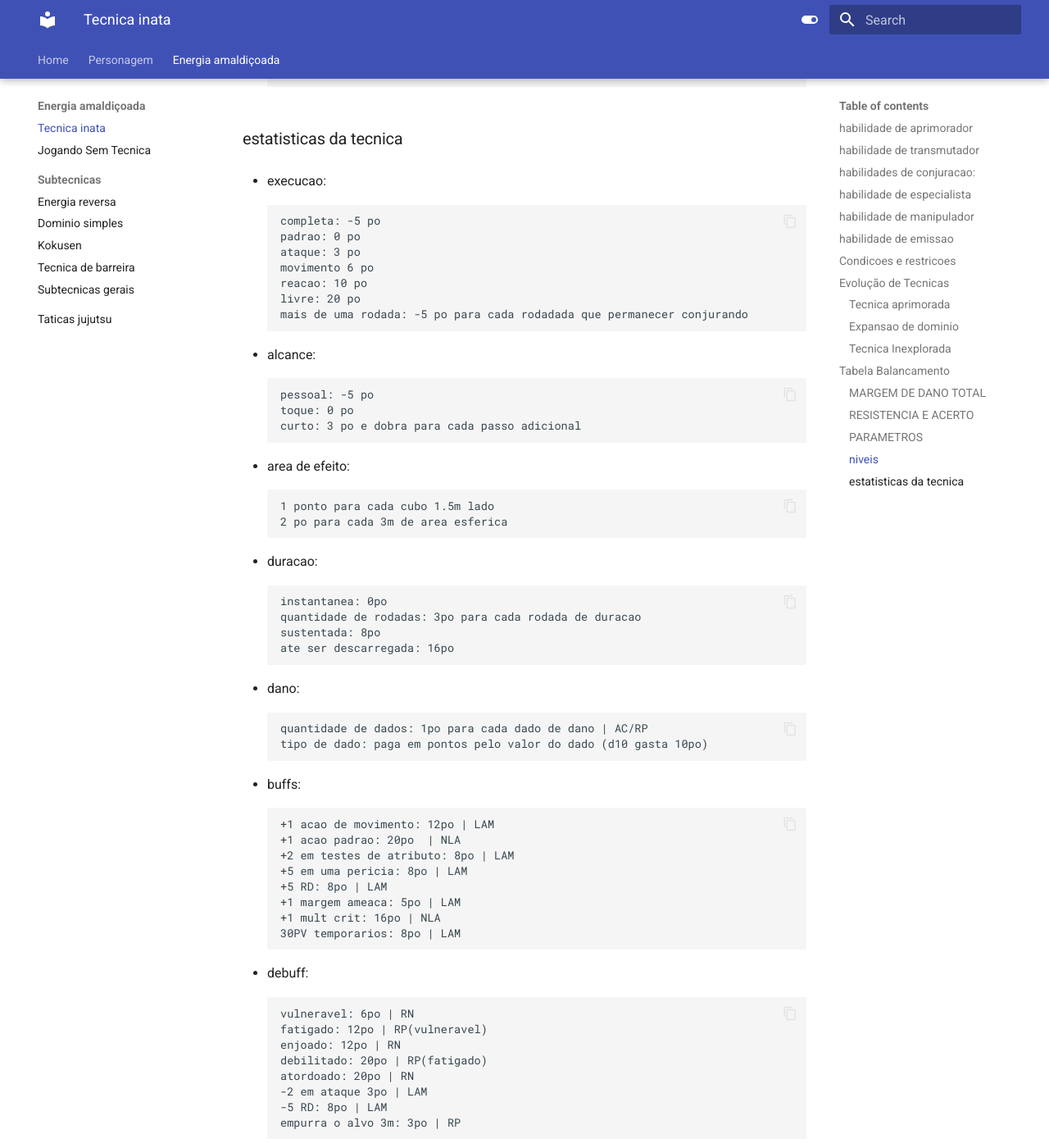
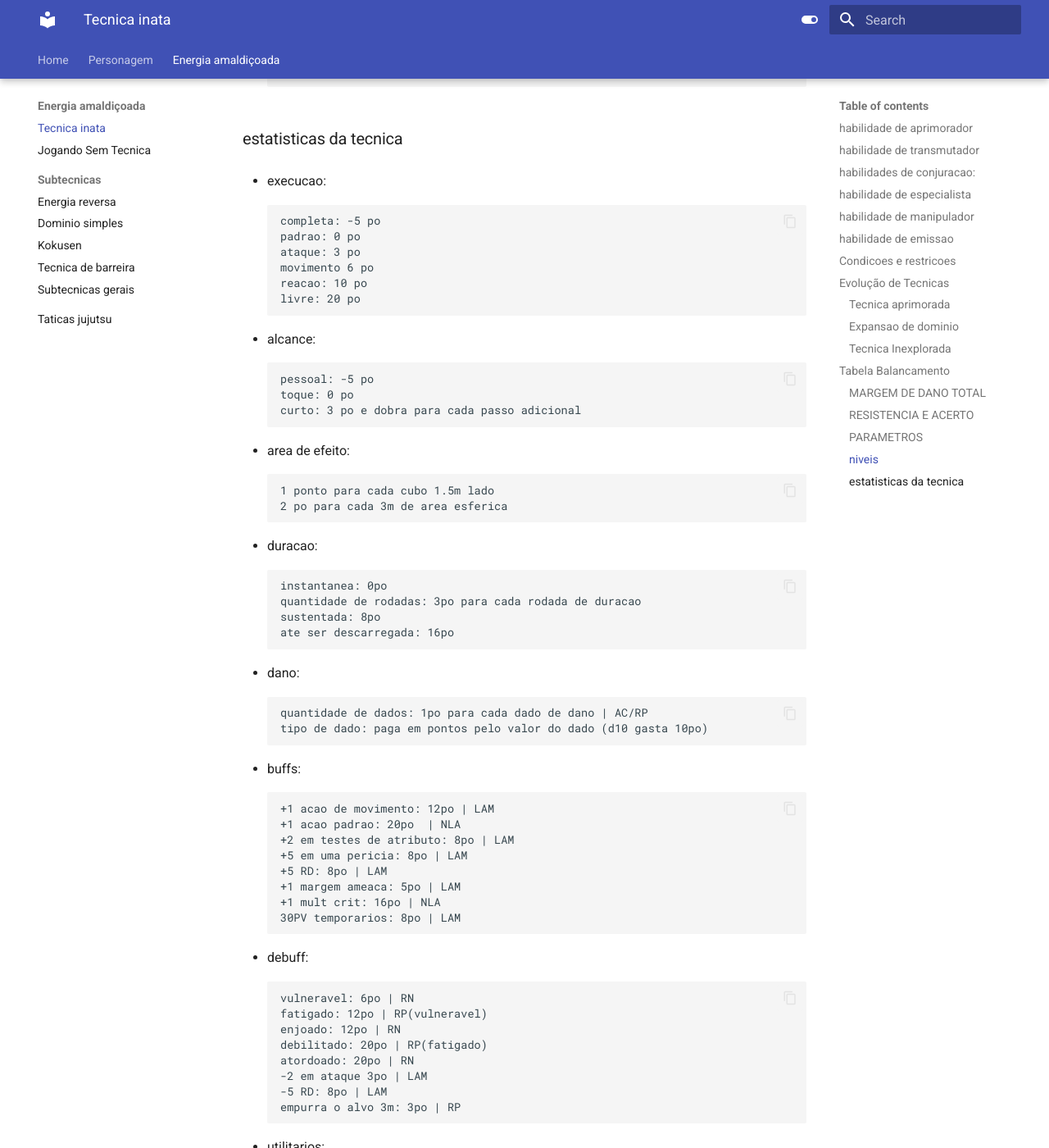
Before and after one commit to nerdolagens/SK-RPG-docs, an MkDocs documentation site: the page built from docs/cursedEnergy/inata.md, in a window 1280 px wide and 1400 px high, scrolled down 10158 px. Shown: the whole window at 82% size. Built offline with MkDocs 1.6.1 and Material for MkDocs 9.7.7, drawn with Linux system fonts in a browser that asks for light colours; some of the changed text lies outside the part shown.

Commit message:
Update inata.md

```diff
--- a/docs/cursedEnergy/inata.md
+++ b/docs/cursedEnergy/inata.md
@@ -250,7 +250,6 @@ estes sao os niveis de tecnica usados para determinar a forca de uma tecnica, ca
         movimento 6 po
         reacao: 10 po
         livre: 20 po
-        mais de uma rodada: -5 po para cada rodadada que permanecer conjurando
 
 - alcance:
 
```
Also changed, not shown: other parts of docs/cursedEnergy/inata.md (+0 -1 lines).
